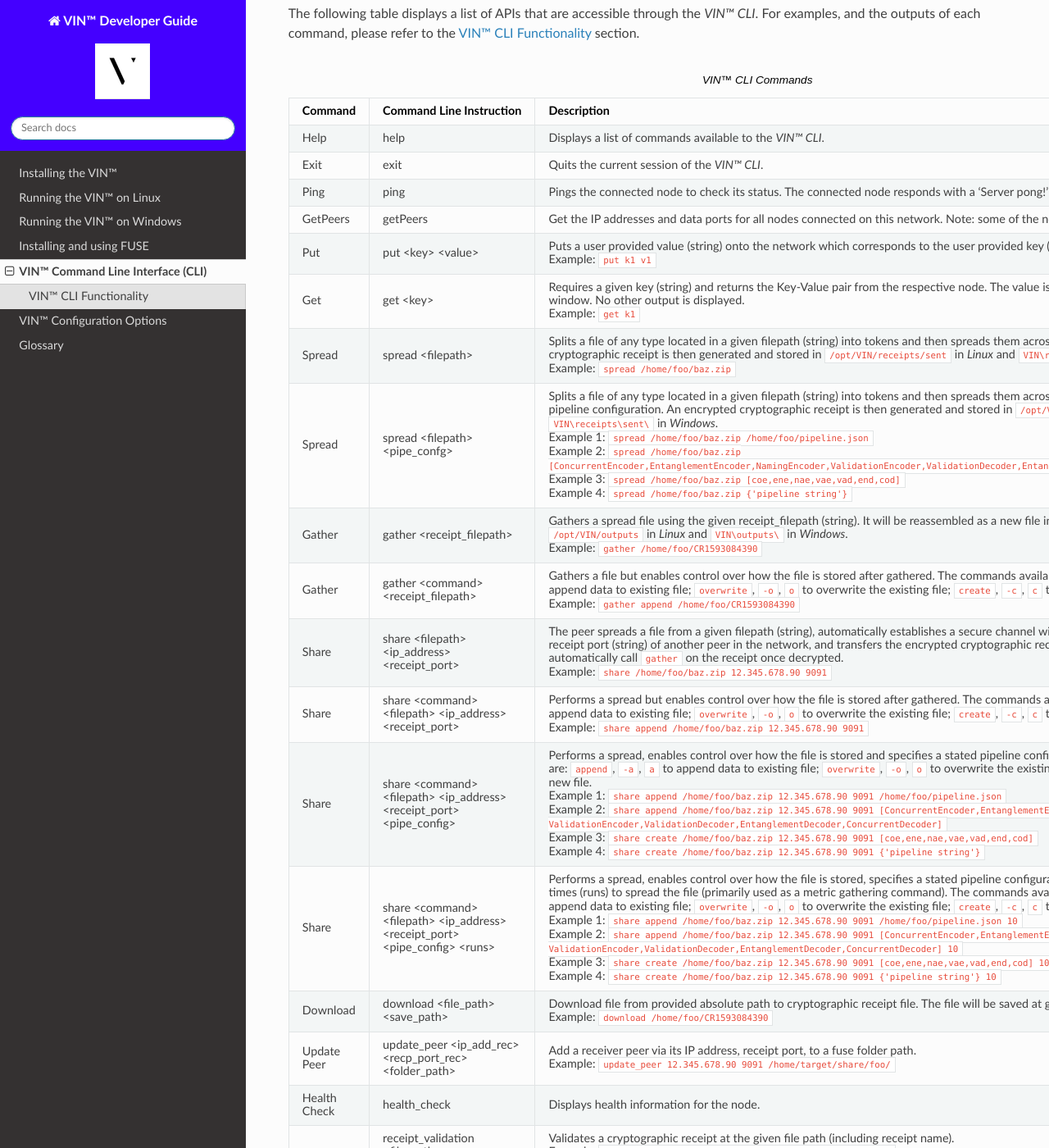
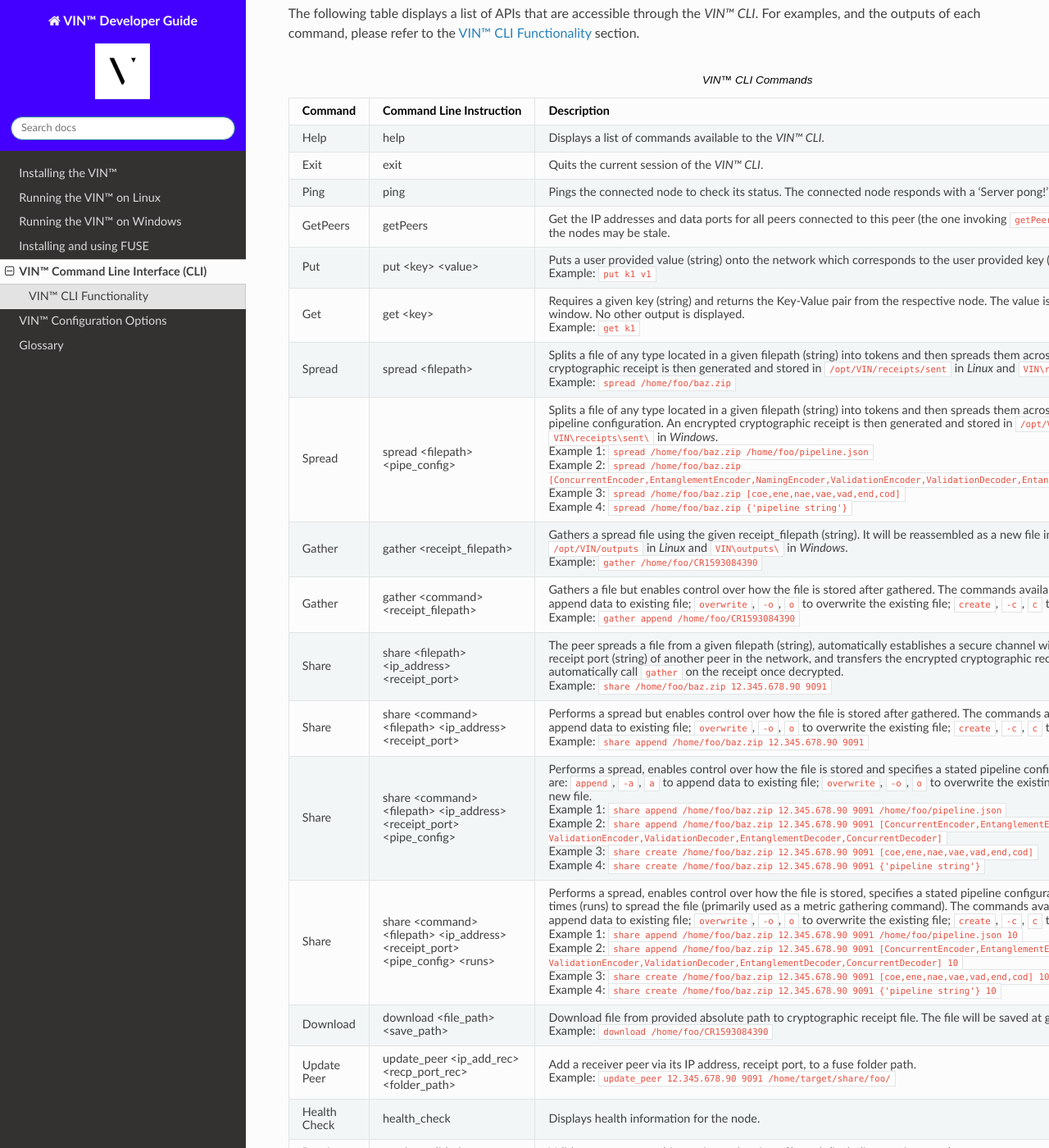
Before and after one commit to Market-Insight-Solutions-LLC/vin-developer-guide, a Sphinx documentation site: the page built from docs/source/vin_cli.rst, in a window 1280 px wide and 1400 px high, scrolled down 251 px. Shown: the whole window at 82% size. Built offline with Sphinx 7.4.7 and the Read the Docs theme 2.0.0, drawn with Linux system fonts in a browser that asks for light colours; some of the changed text lies outside the part shown.

```diff
--- a/docs/source/installing_the_vin.rst
+++ b/docs/source/installing_the_vin.rst
@@ -30,6 +30,9 @@
 * ``echo "export LD_LIBRARY_PATH=/usr/local/lib:/usr/lib" > ~/.profile``
 * ``export LD_LIBRARY_PATH=/usr/local/lib:/usr/lib``
 
+* Run the following to install additional dependencies:
+  * ``sudo add-apt-repository -y ppa:ubuntu-toolchain-r/test``
+  * ``sudo apt install -y g++-11``
 
 Windows
 ----------
--- a/docs/source/vin_cli.rst
+++ b/docs/source/vin_cli.rst
@@ -17,7 +17,7 @@
     Help, help, "Displays a list of commands available to the *VIN™ CLI*."
     Exit, exit, "Quits the current session of the *VIN™ CLI*."
     Ping, ping, "Pings the connected node to check its status. The connected node responds with a 'Server pong!' message if successful."
-    GetPeers, getPeers, "Get the IP addresses and data ports for all nodes connected on this network. Note: some of the nodes may be stale."
+    GetPeers, getPeers, "Get the IP addresses and data ports for all peers connected to this peer (the one invoking ``getPeers``) on the network. Note: some of the nodes may be stale."
     Put, put <key> <value>, "Puts a user provided value (string) onto the network which corresponds to the user provided key (string).
 
     Example: ``put k1 v1``"
@@ -27,7 +27,7 @@
     Spread, spread <filepath>, "Splits a file of any type located in a given filepath (string) into tokens and then spreads them across the network. An encrypted cryptographic receipt is then generated and stored in ``/opt/VIN/receipts/sent`` in *Linux* and ``VIN\receipts\sent\`` in *Windows*.
 
     Example: ``spread /home/foo/baz.zip``"
-    Spread, spread <filepath> <pipe_confg>, "Splits a file of any type located in a given filepath (string) into tokens and then spreads them across the network with a stated pipeline configuration. An encrypted cryptographic receipt is then generated and stored in ``/opt/VIN/receipts/sent`` in *Linux* and ``VIN\receipts\sent\`` in *Windows*.
+    Spread, spread <filepath> <pipe_config>, "Splits a file of any type located in a given filepath (string) into tokens and then spreads them across the network with a stated pipeline configuration. An encrypted cryptographic receipt is then generated and stored in ``/opt/VIN/receipts/sent`` in *Linux* and ``VIN\receipts\sent\`` in *Windows*.
 
     Example 1: ``spread /home/foo/baz.zip /home/foo/pipeline.json``
 
@@ -73,7 +73,7 @@
 
     Example: ``update_peer 12.345.678.90 9091 /home/target/share/foo/``"
     Health Check, health_check, "Displays health information for the node."
-    .. Receipt Validation, receipt_validation <file_path>, "Validates a cryptographic receipt at the given file path (including receipt name).
+    Receipt Validation, receipt_validation <file_path>, "Validates a cryptographic receipt at the given file path (including receipt name).
 
     Example: ``receipt_validation /opt/VIN/receipts/sent/CR3736596702``"
     Shutdown, shutdown, "Send a shutdown signal to the current node that the user is connected to."
@@ -409,7 +409,7 @@
 
     ``filepath`` *string*: The absolute path and name of the file to be spread.
 
-    ``pipe_confg`` *string*: The encoders/decoders to use during the spread. Refer to the :ref:`vincli-commands` table for more information.
+    ``pipe_config`` *string*: The encoders/decoders to use during the spread. Refer to the :ref:`vin-configuration` table for more information.
 
     :bold-underline:`Returns`
 
```
Also changed, not shown: other parts of docs/source/vin_cli.rst (+1 -1 lines).
